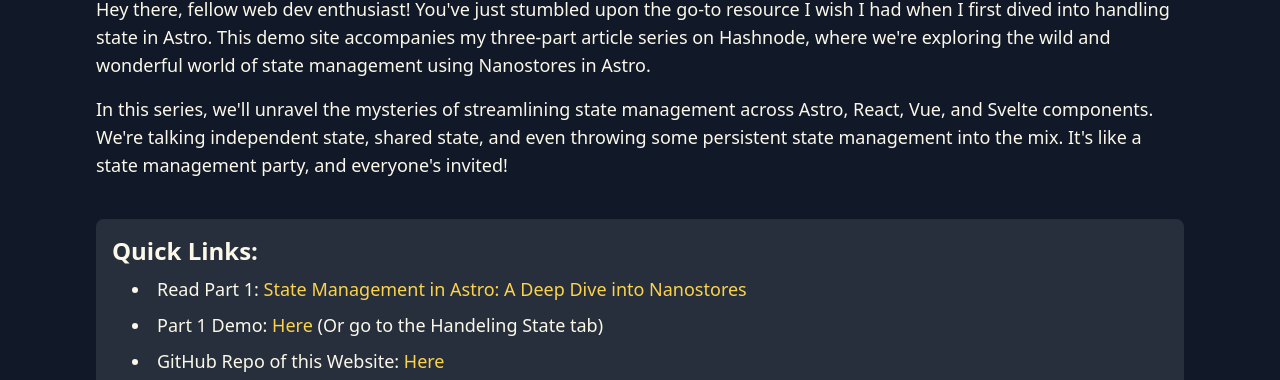
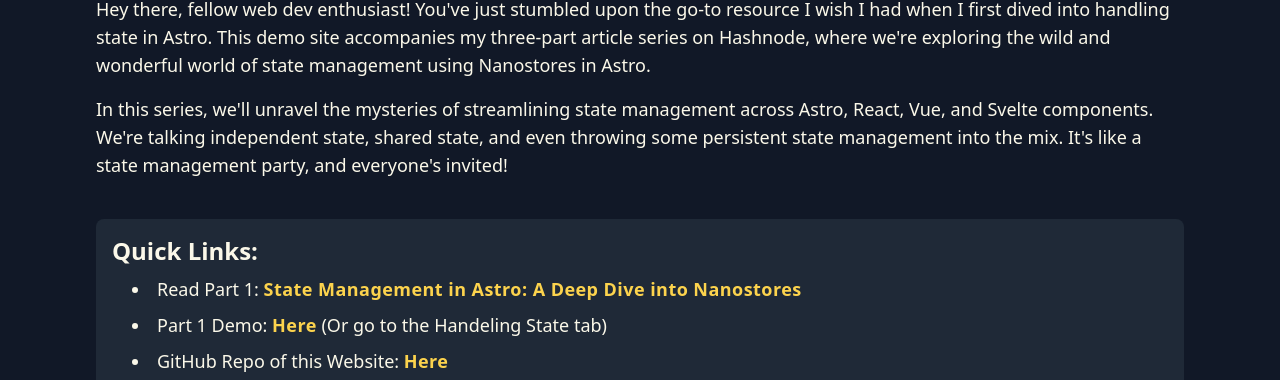
Before and after one commit to MeirJC/astro-nanostores-demo, an Astro site: page / in a window 1280 px wide. Shown: the part 469-849 px from the top of the page. Built offline with nearby package versions, Linux system fonts and the light colour scheme; Astro itself is replaced by a stand-in of ours; what @nanostores/persistent would draw is missing.

Commit message:
accesability fixes

```diff
--- a/src/components/Navbar/Navbar.svelte
+++ b/src/components/Navbar/Navbar.svelte
@@ -1,9 +1,9 @@
 <script lang="ts">
-  import { onMount, onDestroy } from 'svelte';
-  import { spring } from 'svelte/motion';
-  import Logo from './Logo.svelte';
-  import DesktopMenu from './DesktopMenu.svelte';
-  import MobileMenu from './MobileMenu.svelte';
+  import { onMount, onDestroy } from "svelte";
+  import { spring } from "svelte/motion";
+  import Logo from "./Logo.svelte";
+  import DesktopMenu from "./DesktopMenu.svelte";
+  import MobileMenu from "./MobileMenu.svelte";
 
   export let astroLogo: string;
   export let nanostoresLogo: string;
@@ -17,7 +17,7 @@
 
   const translateY = spring(0, {
     stiffness: 1.5,
-    damping: 1.0
+    damping: 1.0,
   });
 
   function toggleMenu() {
@@ -42,7 +42,7 @@
   }
 
   onMount(() => {
-    const mediaQuery = window.matchMedia('(max-width: 1024px)');
+    const mediaQuery = window.matchMedia("(max-width: 1024px)");
     isMobile = mediaQuery.matches;
 
     const handleResize = (e: MediaQueryListEvent) => {
@@ -52,12 +52,12 @@
       }
     };
 
-    mediaQuery.addEventListener('change', handleResize);
-    window.addEventListener('scroll', handleScroll);
+    mediaQuery.addEventListener("change", handleResize);
+    window.addEventListener("scroll", handleScroll);
 
     return () => {
-      mediaQuery.removeEventListener('change', handleResize);
-      window.removeEventListener('scroll', handleScroll);
+      mediaQuery.removeEventListener("change", handleResize);
+      window.removeEventListener("scroll", handleScroll);
     };
   });
 
@@ -75,7 +75,12 @@
     <Logo {astroLogo} {nanostoresLogo} />
 
     {#if isMobile}
-      <button on:click={toggleMenu} class="text-beige">
+      <button
+        on:click={toggleMenu}
+        class="text-beige"
+        aria-label="Toggle Mobile Navigation Menu"
+        title="Toggle Mobile Navigation Menu"
+      >
         <svg
           xmlns="http://www.w3.org/2000/svg"
           class="h-6 w-6"
--- a/src/pages/index.astro
+++ b/src/pages/index.astro
@@ -35,22 +35,28 @@ const { githubProfile, githubProjectRepo, linkedin, hashnodeBlog, x, hashnodeArt
       throwing some persistent state management into the mix. It's like a state management party,
       and everyone's invited!
     </p>
-    <div class="mt-6 rounded-lg bg-gray-100/10 p-4">
+    <div class="mt-6 rounded-lg bg-gray-800 p-4">
       <h3 class="mb-2 text-xl font-semibold md:text-2xl">Quick Links:</h3>
       <ul class="list-inside list-disc space-y-2 pl-5">
         <li>
-          Read Part 1: <a href={hashnodeArticle1.url} class="text-amber-300 hover:underline"
+          Read Part 1: <a
+            href={hashnodeArticle1.url}
+            class="font-semibold tracking-wide text-amber-300 hover:text-amber-200 hover:underline"
             >State Management in Astro: A Deep Dive into Nanostores</a
           >
         </li>
         <li>
-          Part 1 Demo: <a href="/handeling-state" class="text-amber-300 hover:underline">Here</a
+          Part 1 Demo: <a
+            href="/handeling-state"
+            class="font-semibold tracking-wide text-amber-300 hover:text-amber-200 hover:underline"
+            >Here</a
           >&nbsp;(Or go to the Handeling State tab)
         </li>
         <li>
           GitHub Repo of this Website: <a
             href={githubProjectRepo.url}
-            class="text-amber-300 hover:underline">Here</a
+            class="font-semibold tracking-wide text-amber-300 hover:text-amber-200 hover:underline"
+            >Here</a
           >
         </li>
         <li>
```
